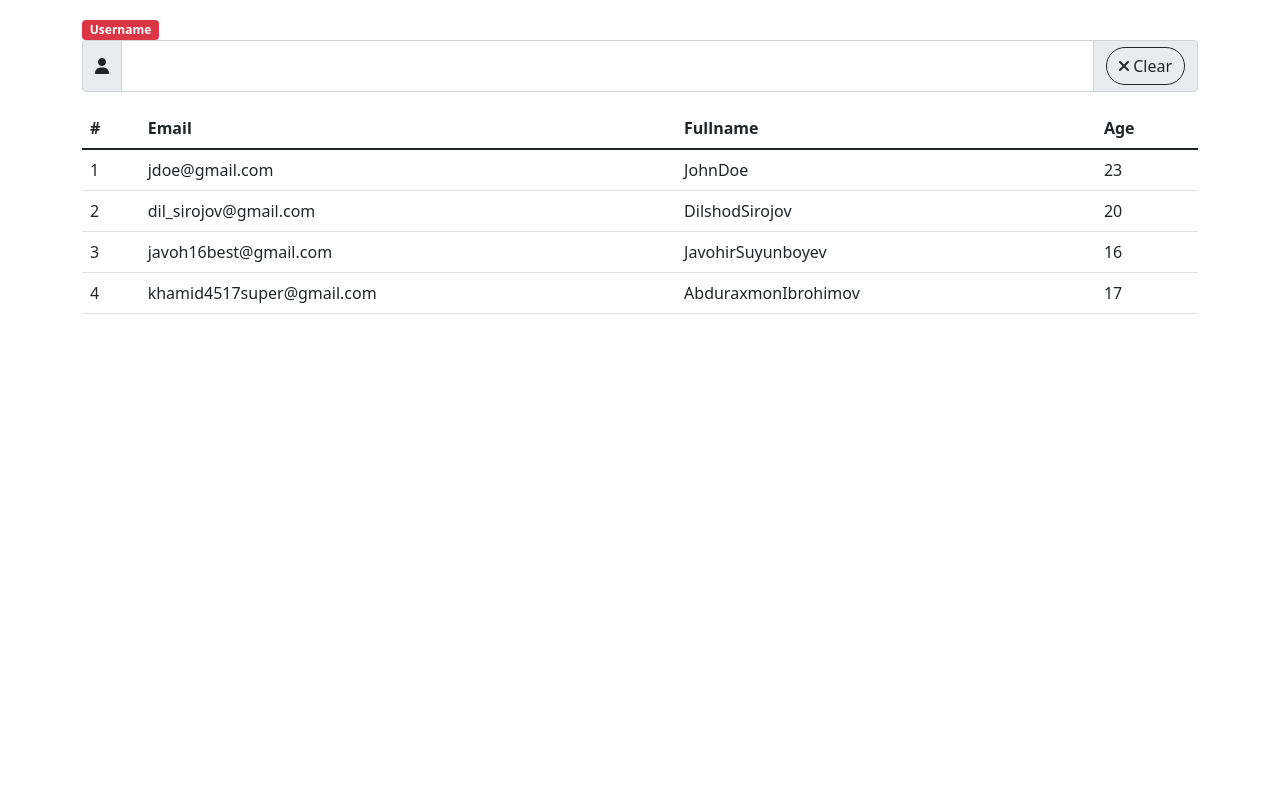
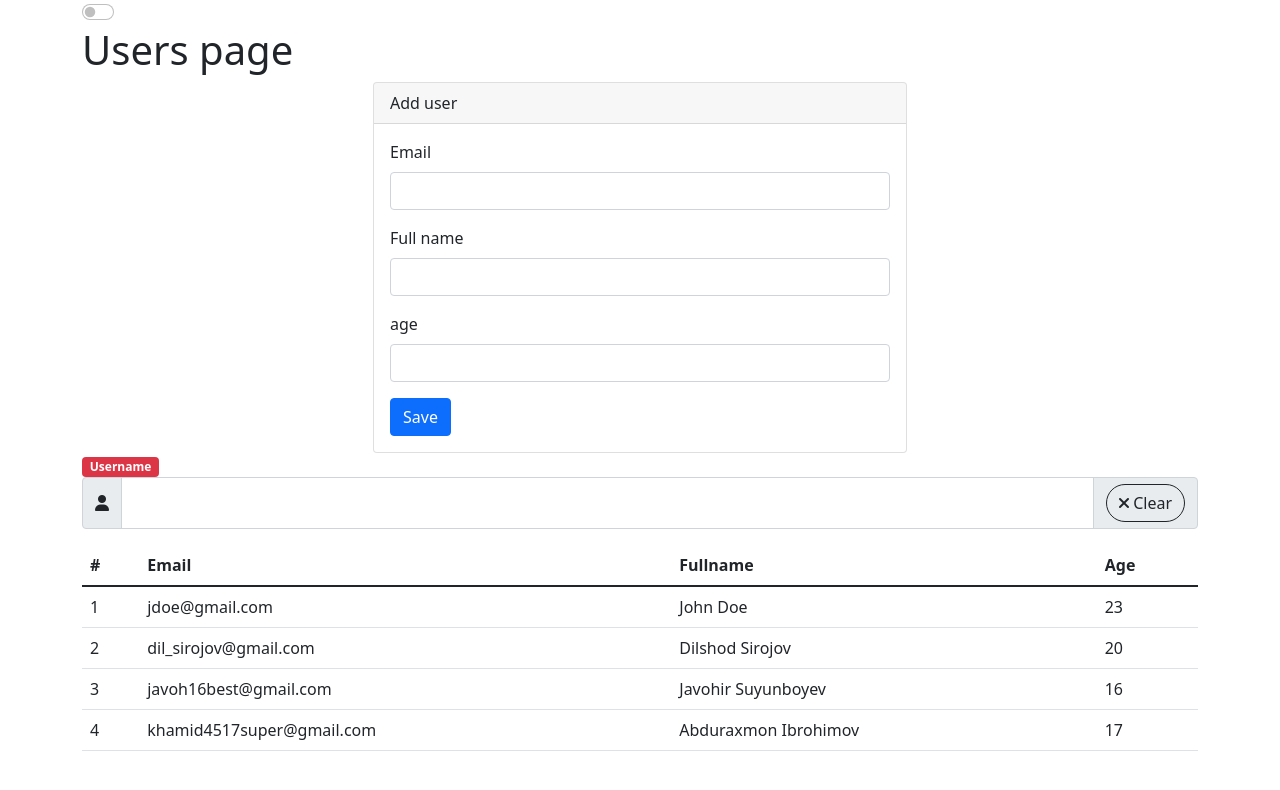
Before and after one commit to TolibovMuxammadamin/vue-lessons, a Vue app in the folder learning-project/: page / in a window 1280 px wide. Shown: the top 790 px of the page. Built offline with nearby package versions, Linux system fonts and the light colour scheme.

Commit message:
provide-inject, $root, $parent, $refs

```diff
--- a/learning-project/src/App.vue
+++ b/learning-project/src/App.vue
@@ -1,85 +1,36 @@
 <template>
-  <div class="app">
-    <div class="container my-3">
-      <InputField
-        v-model="username"
-        label="Username"
-        prepend="@"
-        append="Clear"
-      >
-        <template #label="{ label }">
-          <span class="badge bg-danger">{{ label }}</span>
-        </template>
-        <template #prepend>
-          <i class="fa-solid fa-user"></i>
-        </template>
-        <template #append="{ append }">
-          <button
-            @click="username = ''"
-            class="btn btn-outline-dark rounded-pill"
-          >
-            <i class="fa fa-remove"></i>
-            {{ append }}
-          </button>
-        </template>
-      </InputField>
-      <DataTable :headers="headers" :items="users">
-        <template #item.id="{ item }"> </template>
-        <template v-slot:item.fullname="{ item }">
-          {{ item.firstName + item.lastName }}
-        </template>
-      </DataTable>
+  <div :class="{ 'bg-dark': dark }">
+    <div class="container">
+      <DarkModeSwitch />
+      <UserPage />
     </div>
   </div>
 </template>
 
 <script>
-import DataTable from "./components/ui/DataTable/DataTable.vue";
-import InputField from "./components/ui/Form/InputField.vue";
+import DarkModeSwitch from "./components/DarkModeSwitch.vue";
+import UserPage from "./components/UserPage.vue";
 export default {
-  components: { DataTable, InputField },
+  components: {
+    UserPage,
+    DarkModeSwitch,
+  },
   name: "App",
   data() {
     return {
-      username: "",
-      users: [
-        {
-          id: 1,
-          firstName: "John",
-          lastName: "Doe",
-          age: 23,
-          email: "jdoe@gmail.com",
-        },
-        {
-          id: 2,
-          firstName: "Dilshod",
-          lastName: "Sirojov",
-          age: 20,
-          email: "dil_sirojov@gmail.com",
-        },
-        {
-          id: 3,
-          firstName: "Javohir",
-          lastName: "Suyunboyev",
-          age: 16,
-          email: "javoh16best@gmail.com",
-        },
-        {
-          id: 4,
-          firstName: "Abduraxmon",
-          lastName: "Ibrohimov",
-          age: 17,
-          email: "khamid4517super@gmail.com",
-        },
-      ],
-      headers: [
-        { text: "#", value: "id" },
-        { text: "Email", value: "email" },
-        { text: "Fullname", value: "fullname" },
-        // { text: "LastName", value: "lastName" },
-        { text: "Age", value: "age" },
-      ],
+      dark: false,
     };
+  },
+  provide() {
+    return {
+      setDark: this.setDark,
+      dark: this.dark,
+    };
+  },
+  methods: {
+    setDark(val) {
+      this.dark = val;
+    },
   },
 };
 </script>
--- /dev/null
+++ b/learning-project/src/components/AddUser.vue
@@ -0,0 +1,51 @@
+<template>
+  <div class="row">
+    <div class="col-md-6 offset-md-3">
+      <form @submit.prevent="addUser" class="card">
+        <div class="card-header">Add user</div>
+        <div class="card-body">
+          <input-field v-model="user.email" label="Email" />
+          <input-field v-model="user.fullName" label="Full name" />
+          <input-field v-model="user.age" label="age" />
+          <button type="submit" class="btn btn-primary">Save</button>
+        </div>
+      </form>
+    </div>
+  </div>
+</template>
+
+<script>
+import InputField from "@/components/ui/Form/InputField.vue";
+import BContainer from "@/components/ui/Grid/BContainer";
+class User {
+  constructor() {
+    this.email = "";
+    this.fullName = "";
+    this.age = "";
+  }
+}
+export default {
+  name: "AddUser",
+  components: { InputField, BContainer },
+  data() {
+    return {
+      user: new User(),
+    };
+  },
+  methods: {
+    addUser() {
+      const data = {
+        ...this.user,
+        firstName: this.user.fullName.split(" ")[0],
+        lastName: this.user.fullName.split(" ")[1],
+      };
+      delete data.fullName;
+      this.user = new User();
+      this.$emit("save", data);
+    },
+  },
+  mounted() {},
+};
+</script>
+
+<style></style>
--- /dev/null
+++ b/learning-project/src/components/DarkModeSwitch.vue
@@ -0,0 +1,30 @@
+<template>
+  <div class="form-check form-switch">
+    <input
+      v-model="isDark"
+      class="form-check-input"
+      type="checkbox"
+      role="switch"
+      checked
+    />
+  </div>
+</template>
+
+<script>
+export default {
+  name: "DarkModeSwitch",
+  inject: ["setDark", "dark"],
+  data() {
+    return {
+      isDark: false,
+    };
+  },
+  watch: {
+    isDark(val) {
+      this.setDark(val);
+    },
+  },
+};
+</script>
+
+<style></style>
--- /dev/null
+++ b/learning-project/src/components/UserPage.vue
@@ -0,0 +1,102 @@
+<template>
+  <div>
+    <h1 :class="{ 'text-white': dark }" ref="heading">Users page</h1>
+    <b-container>
+      <AddUser @save="addUser" />
+    </b-container>
+
+    <InputField v-model="username" label="Username" prepend="@" append="Clear">
+      <template #label="{ label }">
+        <span class="badge bg-danger">{{ label }}</span>
+      </template>
+      <template #prepend>
+        <i class="fa-solid fa-user"></i>
+      </template>
+      <template #append="{ append }">
+        <button
+          @click="username = ''"
+          class="btn btn-outline-dark rounded-pill"
+        >
+          <i class="fa fa-remove"></i>
+          {{ append }}
+        </button>
+      </template>
+    </InputField>
+    <DataTable :headers="headers" :items="users">
+      <template #item.id="{ item }"> </template>
+      <template v-slot:item.fullname="{ item }">
+        {{ item.firstName + " " + item.lastName }}
+      </template>
+    </DataTable>
+  </div>
+</template>
+
+<script>
+import AddUser from "@/components/AddUser.vue";
+import DataTable from "@/components/ui/DataTable/DataTable.vue";
+import InputField from "@/components/ui/Form/InputField.vue";
+import BContainer from "@/components/ui/Grid/BContainer.vue";
+import TestLogin from "@/components/ui/TestLogin.vue";
+export default {
+  components: { DataTable, InputField, TestLogin, AddUser, BContainer },
+  name: "UsersPage",
+  inject: ["dark"],
+  data() {
+    return {
+      username: "",
+      users: [
+        {
+          id: 1,
+          firstName: "John",
+          lastName: "Doe",
+          age: 23,
+          email: "jdoe@gmail.com",
+        },
+        {
+          id: 2,
+          firstName: "Dilshod",
+          lastName: "Sirojov",
+          age: 20,
+          email: "dil_sirojov@gmail.com",
+        },
+        {
+          id: 3,
+          firstName: "Javohir",
+          lastName: "Suyunboyev",
+          age: 16,
+          email: "javoh16best@gmail.com",
+        },
+        {
+          id: 4,
+          firstName: "Abduraxmon",
+          lastName: "Ibrohimov",
+          age: 17,
+          email: "khamid4517super@gmail.com",
+        },
+      ],
+      headers: [
+        { text: "#", value: "id" },
+        { text: "Email", value: "email" },
+        { text: "Fullname", value: "fullname" },
+        // { text: "LastName", value: "lastName" },
+        { text: "Age", value: "age" },
+      ],
+    };
+  },
+  methods: {
+    addUser(newUser) {
+      newUser.id = this.users.at(-1).id + 1;
+      this.users.push(newUser);
+      this.$refs.heading.textContent = "New User added successfully!!!";
+      this.$refs.heading.classList.add("text-center");
+      this.$refs.heading.classList.add("text-success");
+      setTimeout(() => {
+        this.$refs.heading.textContent = "Users page";
+        this.$refs.heading.classList.remove("text-center");
+        this.$refs.heading.classList.remove("text-success");
+      }, 3000);
+    },
+  },
+  mounted() {},
+};
+</script>
--- a/learning-project/src/components/ui/DataTable/DataTable.vue
+++ b/learning-project/src/components/ui/DataTable/DataTable.vue
@@ -2,7 +2,7 @@
   <table class="table">
     <thead>
       <tr>
-        <th v-for="header in headers" :key="value" scope="col">
+        <th v-for="header in headers" :key="header.value" scope="col">
           {{ header.text }}
         </th>
       </tr>
--- a/learning-project/src/components/ui/TestLogin.vue
+++ b/learning-project/src/components/ui/TestLogin.vue
@@ -34,6 +34,9 @@ export default {
     username: String,
     password: String,
   },
+  mounted() {
+    console.log(this.$parent);
+  },
 };
 </script>
 
```
